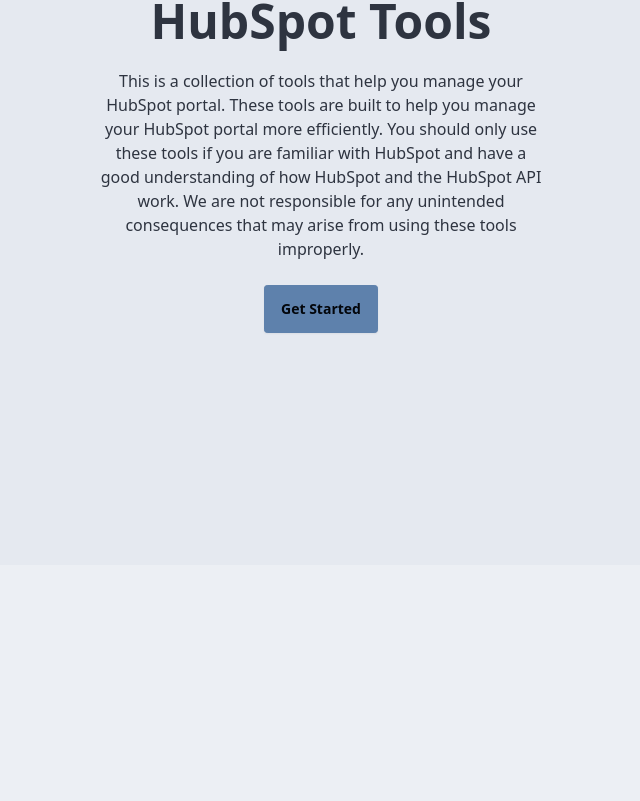
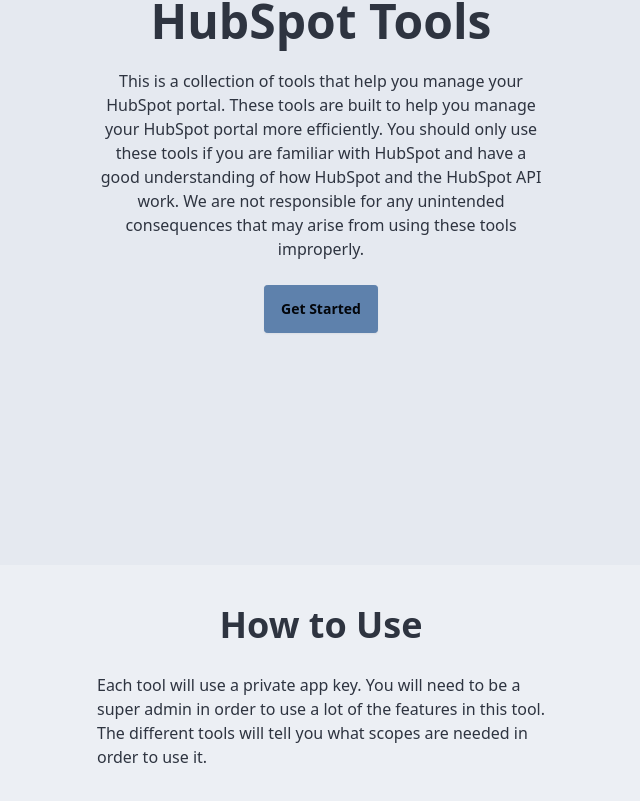
Before and after one commit to jim9112/hs-cms-copy, a SvelteKit app: page / in a window 1280 px wide. Shown: the part 319-1120 px from the top of the page, without its empty margins (319-959 px from the left). Before the commit the page ends 900 px from the top, so only its background shows below. Built offline with nearby package versions, Linux system fonts and the light colour scheme.

Commit message:
add in explanation section on home page

```diff
--- a/src/routes/+page.svelte
+++ b/src/routes/+page.svelte
@@ -14,3 +14,16 @@
     </div>
   </div>
 </div>
+<div class="container mx-auto py-10">
+  <div class="max-w-md mx-auto">
+    <h2 class="text-4xl font-bold text-center mb-7">How to Use</h2>
+    <p>
+      Each tool will use a <a
+        href="https://developers.hubspot.com/beta-docs/guides/apps/private-apps/overview"
+        target="_blank">private app key</a
+      >. You will need to be a super admin in order to use a lot of the features
+      in this tool. The different tools will tell you what scopes are needed in
+      order to use it.
+    </p>
+  </div>
+</div>
```
